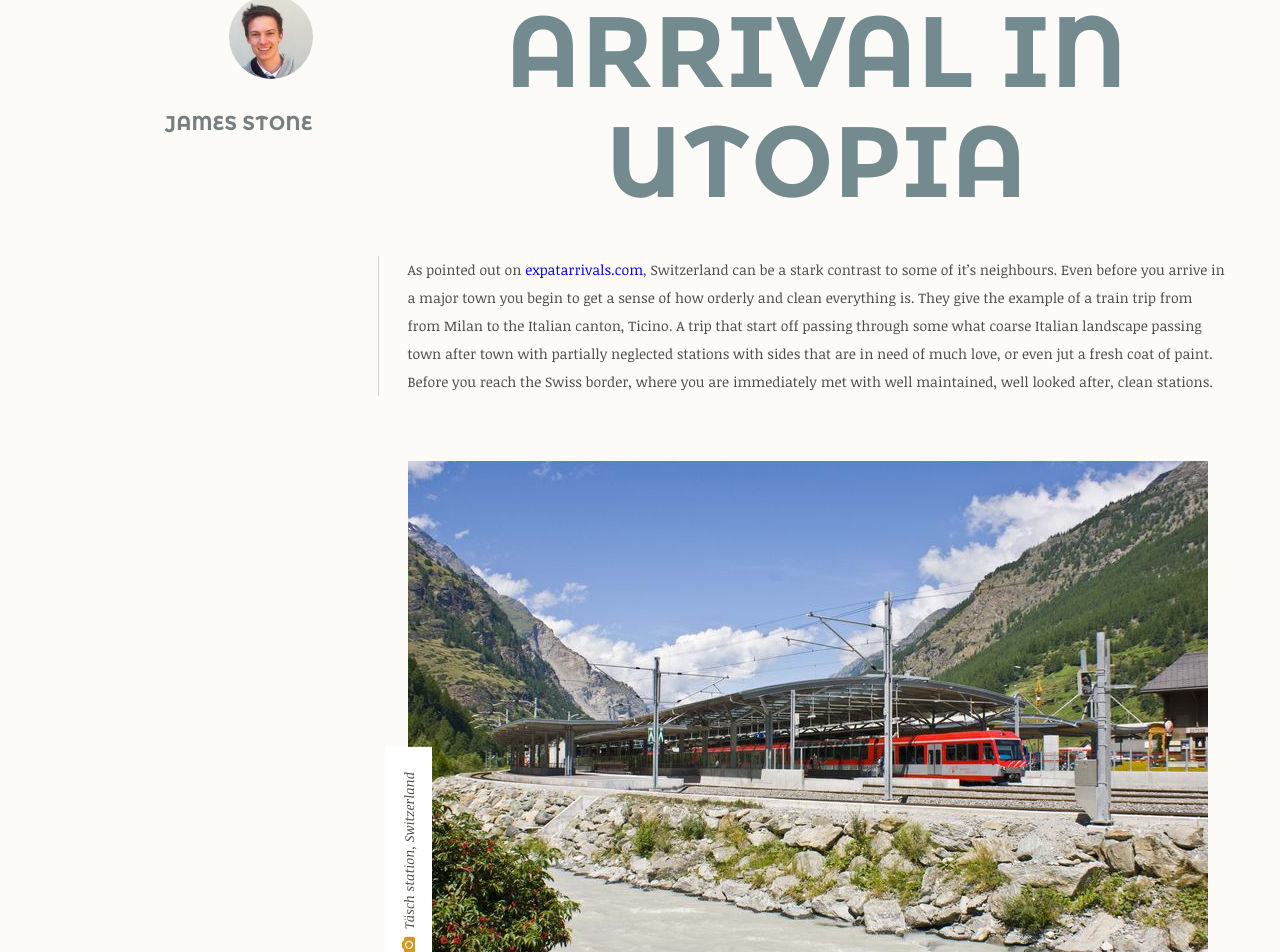
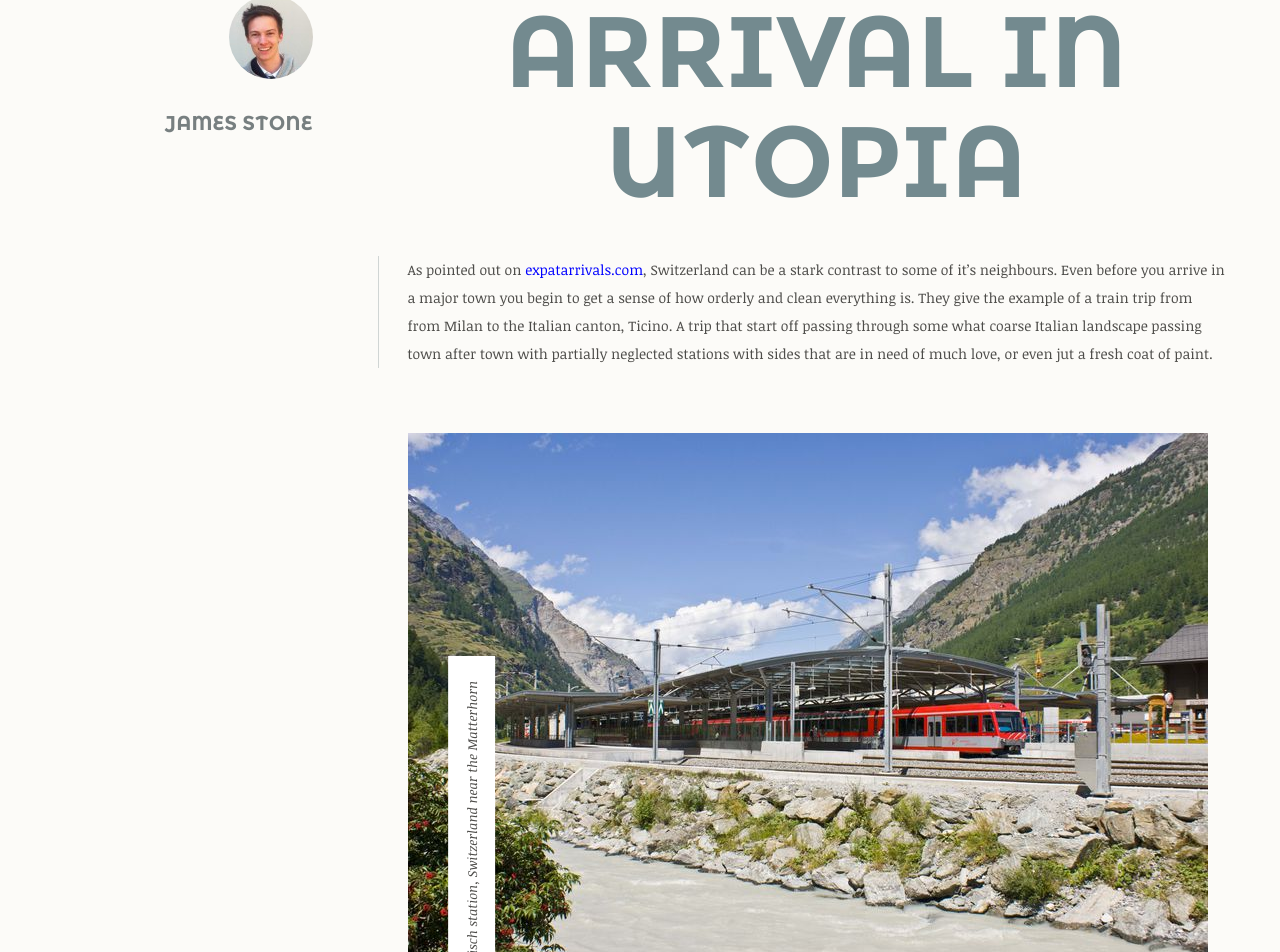
Before and after one commit to jamesmstone/Uno-Zwei-Tros-Quatter, a Jekyll site: the page built from _posts/2016-05-09-shock-confuse.md, in a window 1280 px wide and 1400 px high, scrolled down 741 px. Shown: the top 952 px of the window. Built offline with Jekyll 4.4.1, drawn with Linux system fonts in a browser that asks for light colours; some of the changed text lies outside the part shown.

Commit message:
Update shock confuse post

```diff
--- a/_posts/2016-05-09-shock-confuse.md
+++ b/_posts/2016-05-09-shock-confuse.md
@@ -6,8 +6,8 @@ layout: post
 map: true
 image: /img/train.jpg
 ---
-As pointed out on [expatarrivals.com](http://expatarrivals.com), Switzerland can be a stark contrast to some of it's neighbours. Even before you arrive in a major town you begin to get a sense of how orderly and clean everything is. They give the example of a train trip from from Milan to the Italian canton, Ticino. A trip that start off passing through some what coarse Italian landscape passing town after town with partially neglected stations with sides that are in need of much love, or even jut a fresh coat of paint. Before you reach the Swiss border, where you are immediately met with well maintained, well looked after, clean stations.
-![Täsch station, Switzerland](/img/trainstation.jpg)
+As pointed out on [expatarrivals.com](http://expatarrivals.com), Switzerland can be a stark contrast to some of it's neighbours. Even before you arrive in a major town you begin to get a sense of how orderly and clean everything is. They give the example of a train trip from from Milan to the Italian canton, Ticino. A trip that start off passing through some what coarse Italian landscape passing town after town with partially neglected stations with sides that are in need of much love, or even jut a fresh coat of paint. ![Täsch station, Switzerland near the Matterhorn](/img/trainstation.jpg) Then you reach the Swiss border, where you are immediately met with well maintained, well looked after, clean stations.
+
 
 
 
```
